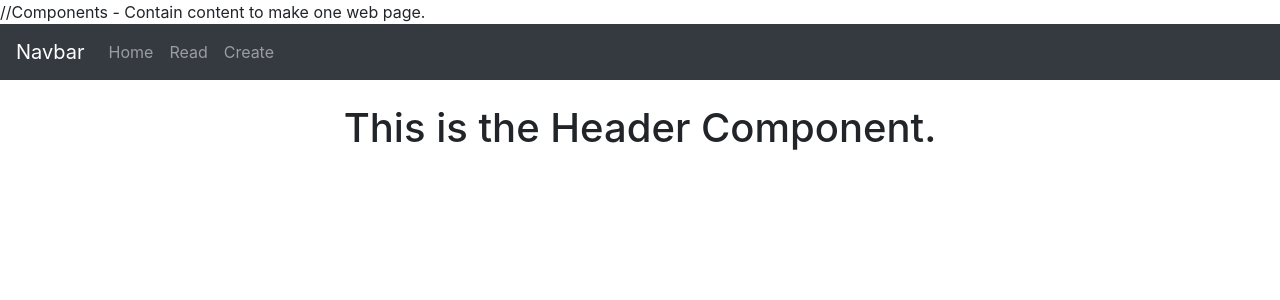
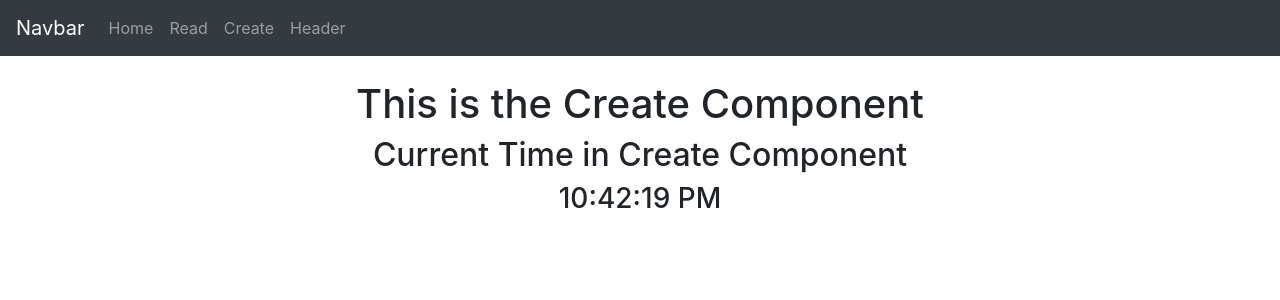
Before and after one commit to Jrenniss/datarep_lab10, a React (Create React App) app: page /create in a window 1280 px wide. Shown: the top 300 px of the page. Built offline with nearby package versions, Linux system fonts and the light colour scheme.

Commit message:
Comments and Extra Components

```diff
--- a/src/App.js
+++ b/src/App.js
@@ -1,20 +1,27 @@
+//Imports used to Connect other Components within the App
 import React, { Component } from 'react';
 import logo from './logo.svg';
 import './App.css';
 import { Header } from './components/header';
+//Unused import, but still availabe
 import { Footer } from './components/footer';
 import { Content } from './components/content';
+//Bootstrap to add Navbar
 import 'bootstrap/dist/css/bootstrap.min.css';
 import { Navbar, Nav } from 'react-bootstrap';
 
+//BrowserRouter used to navigate the pages and components
 import { BrowserRouter as Router, Switch, Route } from 'react-router-dom';
+import { Read } from './components/read';
+import { Create } from './components/create';
 
 //Change from function to class
 class App extends Component {
   render() {
     return (
+      //Route diverts user to pages containing chosen components
+      //Navbar present on all pages navigates them all
       <Router>
-            //Components - Contain content to make one web page.
         <div className="App">
           <Navbar bg="dark" variant="dark">
             <Navbar.Brand href="#home">Navbar</Navbar.Brand>
@@ -22,17 +29,20 @@ class App extends Component {
               <Nav.Link href="/">Home</Nav.Link>
               <Nav.Link href="/read">Read</Nav.Link>
               <Nav.Link href="/create">Create</Nav.Link>
+              <Nav.Link href="/header">Header</Nav.Link>
             </Nav>
           </Navbar>
 
           <br />
           <Switch>
             <Route path='/' component={Content} exact />
-            <Route path='/create' component={Header} exact />
-            <Route path='/read' component={Footer} exact />
+            <Route path='/create' component={Create} exact />
+            <Route path='/read' component={Read} exact />
+            <Route path='/header' component={Header} exact />
           </Switch>
         </div>
       </Router>
+      //End of Router
     );
   }
 }
--- /dev/null
+++ b/src/components/create.js
@@ -0,0 +1,16 @@
+import React from 'react';
+
+//Header Component
+export class Create extends React.Component {
+    //Method to display what is within
+    render() {
+        return (
+            //Contents on display in the Component
+            <div>
+                <h1>This is the Create Component</h1>
+                <h2>Current Time in Create Component</h2>
+                <h3>{new Date().toLocaleTimeString()}</h3>
+            </div>
+        );
+    }
+}
--- /dev/null
+++ b/src/components/read.js
@@ -0,0 +1,16 @@
+import React from 'react';
+
+//Header Component
+export class Read extends React.Component {
+    //Method to display what is within
+    render() {
+        return (
+            //Contents on display in the Component
+            <div>
+                <h1>This is the Read Component</h1>
+                <h2>Please Read the Current Time.</h2>
+                <h2>{new Date().toLocaleTimeString()}</h2>
+            </div>
+        );
+    }
+}
```
